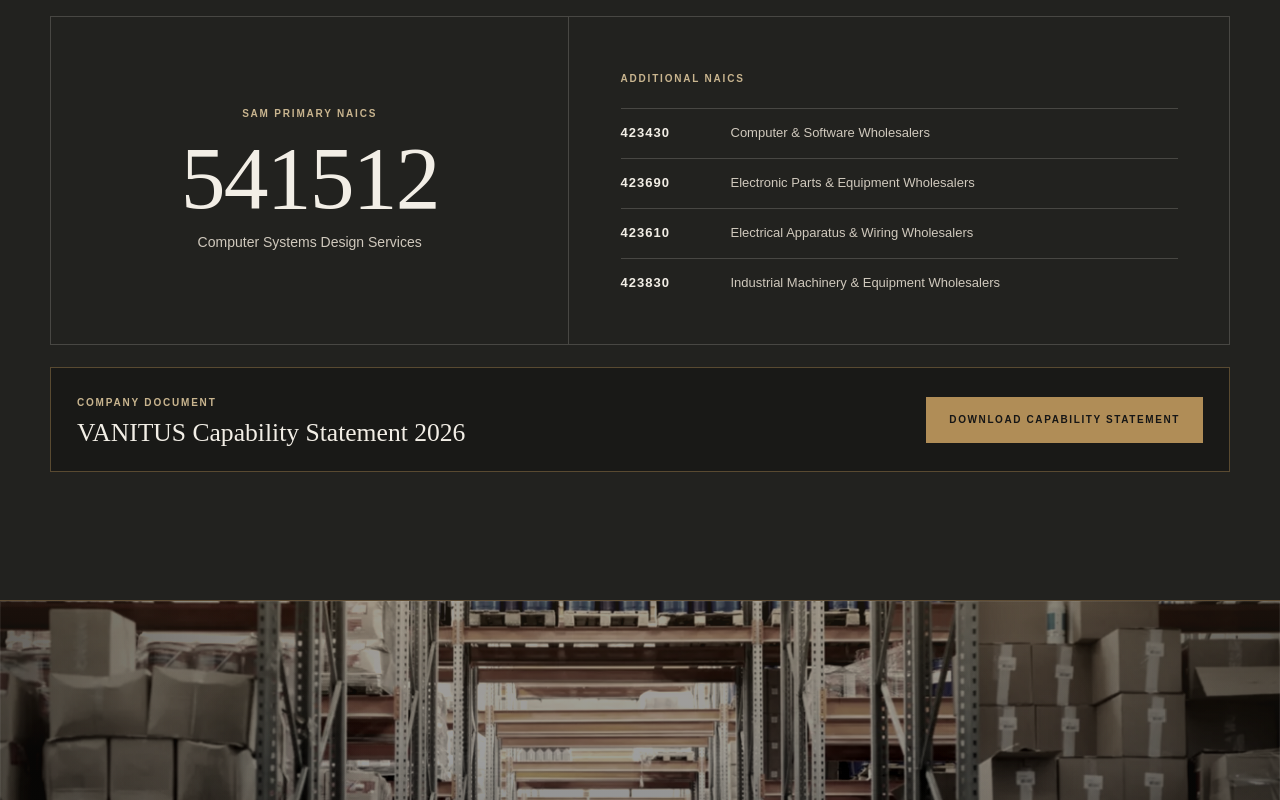
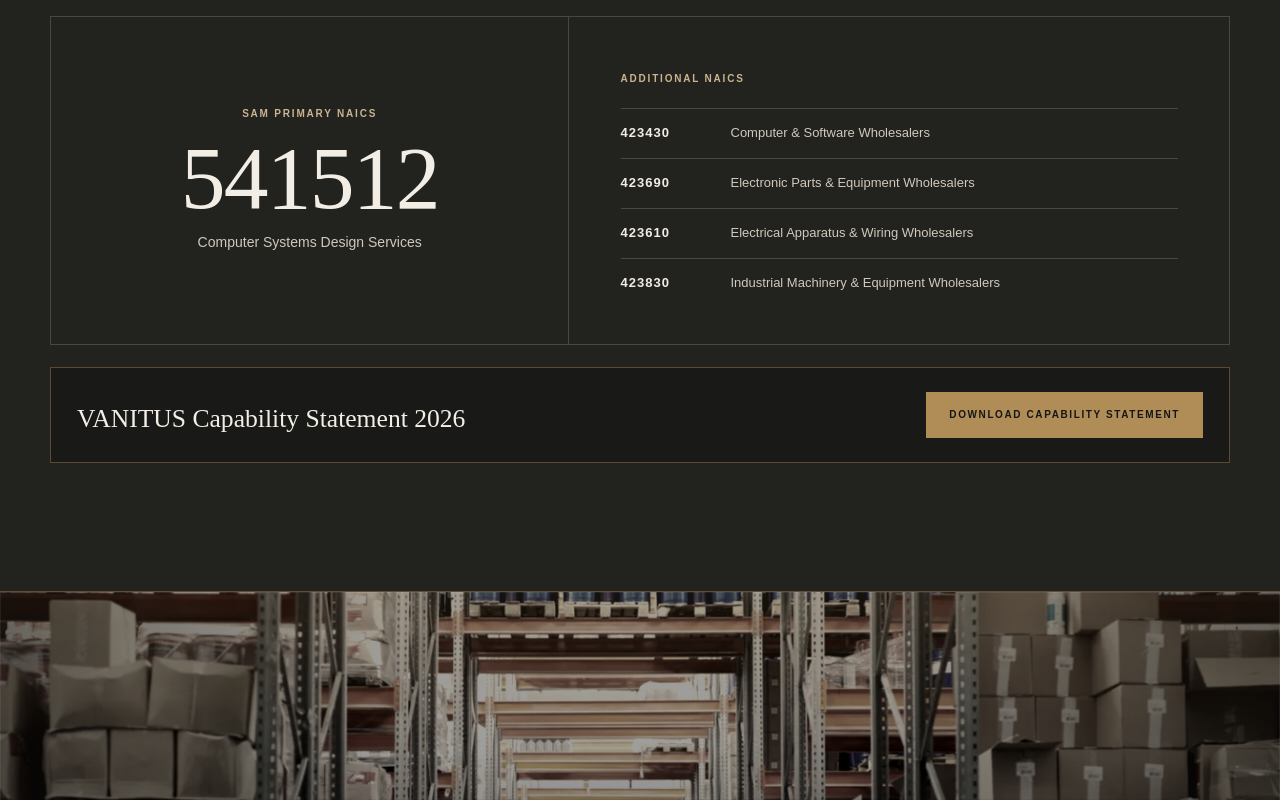
Before and after one commit to VanitusLLC/-VANITUS-website, a website: page site/index.html in a window 1280 px wide. Shown: the part 4141-4941 px from the top of the page. Drawn offline with Linux system fonts and the light colour scheme.

Commit message:
Remove capability statement label

```diff
--- a/site/index.html
+++ b/site/index.html
@@ -207,7 +207,6 @@
         </div>
         <div class="document-resource" aria-label="VANITUS capability statement">
           <div class="document-resource-copy">
-            <span class="fact-label">Company Document</span>
             <p class="document-resource-title">VANITUS Capability Statement 2026</p>
           </div>
           <a class="button document-resource-link" href="/documents/VANITUS-Capability-Statement-2026.pdf" target="_blank" rel="noopener noreferrer">Download Capability Statement</a>
```
